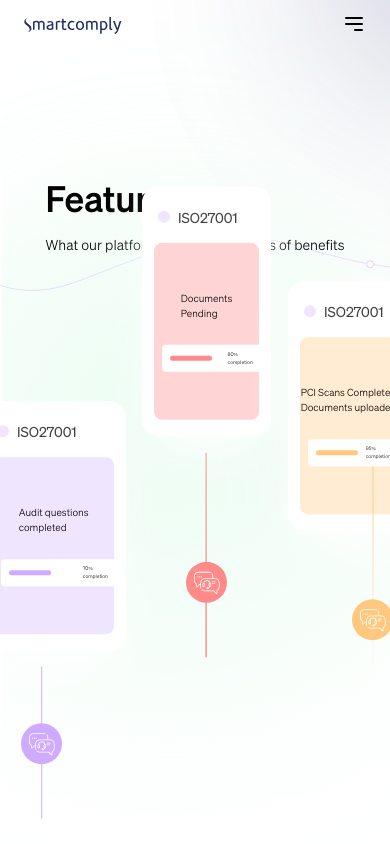
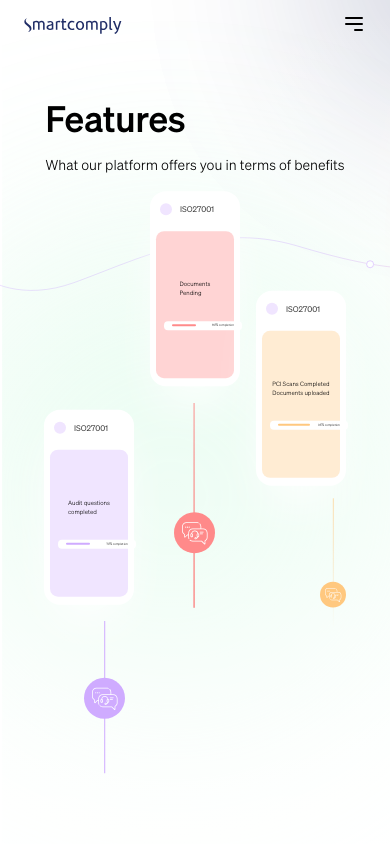
Before and after one commit to iwa-temmy/smartcomply-website, a React (Create React App) app: page /features in a window 390 px wide. Shown: the top 844 px of the page. Built offline with nearby package versions, Linux system fonts and the light colour scheme.

Commit message:
new commit

```diff
--- a/src/components/sections/GlossarySection/GlossaryBody.jsx
+++ b/src/components/sections/GlossarySection/GlossaryBody.jsx
@@ -35,7 +35,7 @@
           ))}
         </div>
         <div className="w-full md:w-[70%] ">
-          <div className="space-y-7 grid grid-cols-2 gap-8">
+          <div className="space-y-7 grid grid-cols-1 md:grid-cols-2 gap-2 md:gap-8">
             {activeTab === "all" && (
               <>
                 {allGlossaryInfo.map((card, index) => (
--- a/src/components/sections/featuresSection/FeatureHeroSectionAnimationImg.jsx
+++ b/src/components/sections/featuresSection/FeatureHeroSectionAnimationImg.jsx
@@ -28,29 +28,31 @@
     };
   }, []);
 
-  const translateCardOne = cardOne ? "-translate-y-24" : "";
-  const translateCardTwo = cardTwo ? "translate-y-24" : "";
-  const translateCardThree = cardThree ? "-translate-y-24" : "";
+  const translateCardOne = cardOne ? "-translate-y-8 md:-translate-y-24" : "";
+  const translateCardTwo = cardTwo ? "translate-y-32 md:translate-y-24" : "";
+  const translateCardThree = cardThree
+    ? "-translate-y-6 md:-translate-y-24"
+    : "";
   return (
-    <div className="flex space-x-4 md:space-x-8">
+    <div className="grid grid-cols-3 gap-x-4 md:gap-x-8">
       <div
         className={`relative top-40 ${translateCardOne} transition-all transition_duration`}
       >
-        <div className="bg-white px-3 py-4 space-y-3 rounded-2xl shadow-2xl shadow-white">
+        <div className="bg-white px-1.5 md:px-3 py-2 md:py-4 space-y-3 rounded-2xl shadow-2xl shadow-white">
           <div className="w-full px-1 py-1 flex items-center space-x-2">
             <span className="w-3 md:w-4 h-3 md:h-4 rounded-full bg-BlueChalk"></span>
-            <span className="text-CharcoalGrey text-sm md:text-base">
+            <span className="text-CharcoalGrey text-[8px] md:text-base">
               ISO27001
             </span>
           </div>
           <div className="bg-BlueChalk flex flex-col items-center space-y-6 py-12 rounded-lg md:w-56 md:h-60">
-            <div className="flex flex-col text-[10px] md:text-base font-test-sohne-light ">
+            <div className="flex flex-col text-[6px] md:text-base font-test-sohne-light ">
               <span>Audit questions</span>
               <span>completed</span>
             </div>
-            <div className="bg-white rounded-[4px] py-1.5 px-2 flex items-center space-x-8 relative -right-2 md:-right-6">
-              <span className="w-12 md:w-20 h-[5px] rounded-3xl bg-PaleViolet"></span>
-              <span className="text-[5px] sm:text-[7px] font-test-sohne-light">
+            <div className="bg-white rounded-[4px] py-0.5 md:py-1.5 px-2 flex items-center space-x-4 relative -right-2 md:-right-6">
+              <span className="w-6 md:w-20 h-0.5 md:h-[5px] rounded-3xl bg-PaleViolet"></span>
+              <span className="text-[3px] sm:text-[7px] font-test-sohne-light">
                 70% completion
               </span>
             </div>
@@ -63,21 +65,21 @@
       <div
         className={`flex flex-col items-center relative -top-20 ${translateCardTwo} transition-all transition_duration`}
       >
-        <div className="bg-white px-3 py-4 space-y-3 rounded-2xl shadow-2xl shadow-white">
+        <div className="bg-white px-1.5 md:px-3 py-2 md:py-4 space-y-3 rounded-2xl shadow-2xl shadow-white">
           <div className="w-full px-1 py-1 flex items-center space-x-2">
             <span className="w-3 md:w-4 h-3 md:h-4 rounded-full bg-BlueChalk"></span>
-            <span className="text-CharcoalGrey text-sm md:text-base">
+            <span className="text-CharcoalGrey text-[8px] md:text-base">
               ISO27001
             </span>
           </div>
           <div className="bg-PastelPink flex flex-col items-center space-y-6 py-12 rounded-lg md:w-56 md:h-60">
-            <div className="flex flex-col text-[10px] md:text-base font-test-sohne-light ">
+            <div className="flex flex-col text-[6px] md:text-base font-test-sohne-light ">
               <span>Documents</span>
               <span>Pending</span>
             </div>
-            <div className="bg-white rounded-[4px] py-1.5 px-2 flex items-center space-x-4 relative -right-2 md:-right-6">
-              <span className="w-12 md:w-24 h-[5px] rounded-3xl bg-Geraldine"></span>
-              <span className="text-[5px] sm:text-[7px] font-test-sohne-light">
+            <div className="bg-white rounded-[4px] py-0.5 md:py-1.5 px-2 flex items-center space-x-4 relative -right-2 md:-right-6">
+              <span className="w-6 md:w-24 h-0.5 md:h-[5px] rounded-3xl bg-Geraldine"></span>
+              <span className="text-[3px] sm:text-[7px] font-test-sohne-light">
                 80% completion
               </span>
             </div>
@@ -90,21 +92,21 @@
       <div
         className={`relative top-10 cursor-pointer ${translateCardThree} transition-all transition_duration`}
       >
-        <div className="bg-white px-3 py-4 space-y-3 rounded-2xl shadow-2xl shadow-white">
+        <div className="bg-white px-1.5 md:px-3 py-2 md:py-4 space-y-3 rounded-2xl shadow-2xl shadow-white">
           <div className="w-full px-1 py-1 flex items-center space-x-2">
             <span className="w-3 md:w-4 h-3 md:h-4 rounded-full bg-BlueChalk"></span>
-            <span className="text-CharcoalGrey text-sm md:text-base">
+            <span className="text-CharcoalGrey text-[8px] md:text-base">
               ISO27001
             </span>
           </div>
           <div className="bg-Oasis flex flex-col items-center space-y-6 py-12 rounded-lg md:w-56 md:h-60">
-            <div className="flex flex-col text-[10px] md:text-base font-test-sohne-light ">
+            <div className="flex flex-col text-[6px] md:text-base font-test-sohne-light ">
               <span>PCI Scans Completed</span>
               <span>Documents uploaded</span>
             </div>
-            <div className="bg-white rounded-[4px] py-1.5 px-2 flex items-center space-x-2 relative -right-2 md:-right-6">
-              <span className="w-12 md:w-24 h-[5px] rounded-3xl bg-Chardonnay"></span>
-              <span className="text-[5px] sm:text-[7px] font-test-sohne-light">
+            <div className="bg-white rounded-[4px] py-0.5 md:py-1.5 px-2 flex items-center space-x-2 relative -right-2 md:-right-6">
+              <span className="w-8 md:w-24 h-0.5 md:h-[5px] rounded-3xl bg-Chardonnay"></span>
+              <span className="text-[3px] sm:text-[7px] font-test-sohne-light">
                 95% completion
               </span>
             </div>
--- a/src/components/sections/featuresSection/FeaturesHeroSection.jsx
+++ b/src/components/sections/featuresSection/FeaturesHeroSection.jsx
@@ -5,7 +5,7 @@
   return (
     <div className="relative z-10">
       <div className="container mx-auto flex flex-col items-center lg:flex-row md:justify-start md:items-start py-32">
-        <div className="space-y-4">
+        <div className="space-y-4 relative -top-20 md:-top-0">
           <h2 className="text-4xl sm:text-5xl lg:text-[75px] lg:leading-[5rem] font-test-sohne-medium">
             Features
           </h2>
--- a/src/components/sections/forgetPasswordSection/ResetPasswordHeroSection.jsx
+++ b/src/components/sections/forgetPasswordSection/ResetPasswordHeroSection.jsx
@@ -15,7 +15,9 @@
           <div className="w-full md:w-1/2 space-y-4 md:space-y-2">
             <span className="relative">
               <img src={forgot_password_text_bg} alt="" />
-              <span className="absolute top-2.5 left-10">Forgot Password?</span>
+              <p className="absolute top-3 left-10 md:top-2.5 md:left-8 text-sm md:text-base flex space-x-1">
+                <span>Forgot</span> <span>Password?</span>
+              </p>
             </span>
             <h2 className=" text-4xl sm:text-5xl lg:text-[75px] lg:leading-[5rem] font-test-sohne-medium">
               Resset Password
--- a/src/components/sections/homeSection/WantToKnowUs.jsx
+++ b/src/components/sections/homeSection/WantToKnowUs.jsx
@@ -30,7 +30,7 @@
           </div>
         </div>
         <div className="w-full md:w-9/12 relative">
-          <div className="absolute top-0 fadeInClass z-40">
+          <div className="absolute top-0 fadeInClass z-10">
             <img src={image_s_1} className="w-full" alt="" />
           </div>
           <div className="absolute top-0">
--- a/src/components/sections/signinSection/SigninHeroSection.jsx
+++ b/src/components/sections/signinSection/SigninHeroSection.jsx
@@ -14,7 +14,9 @@
           <div className="w-full md:w-1/2 space-y-4 md:space-y-2">
             <span className="relative">
               <img src={signin_text_bg} alt="" />
-              <span className="absolute top-2.5 left-10">Sign in</span>
+              <p className="absolute top-3 left-10 md:top-2.5 md:left-8 text-sm md:text-base flex space-x-1">
+                <span>Sign</span> <span>in</span>
+              </p>
             </span>
             <h2 className="text-4xl sm:text-5xl lg:text-[75px] lg:leading-[5rem] font-test-sohne-medium">
               Input your credentials
@@ -114,7 +116,7 @@
                     className="bg-Oasis text-sm md:text-base text-Ebony"
                     inital_arrow={initial_black_icon}
                     hover_arrow={hover_black_icon}
-                 />
+                  />
                 </div>
               </div>
             </div>
--- a/src/components/sections/signupSection/SignupHeroSection.jsx
+++ b/src/components/sections/signupSection/SignupHeroSection.jsx
@@ -12,7 +12,9 @@
         <div className="w-full md:w-1/2 space-y-4 md:space-y-6">
           <span className="relative">
             <img src={create_account_text_bg} alt="" />
-            <span className="absolute top-2.5 left-8">Create account</span>
+            <p className="absolute top-2.5 left-8 md:top-2.5 md:left-8 text-sm md:text-base flex space-x-1">
+              <span>Create</span> <span>account</span>
+            </p>
           </span>
           <h2 className="text-4xl sm:text-5xl lg:text-[75px] lg:leading-[5rem] font-test-sohne-medium">
             Provide credentials to create your account
```
